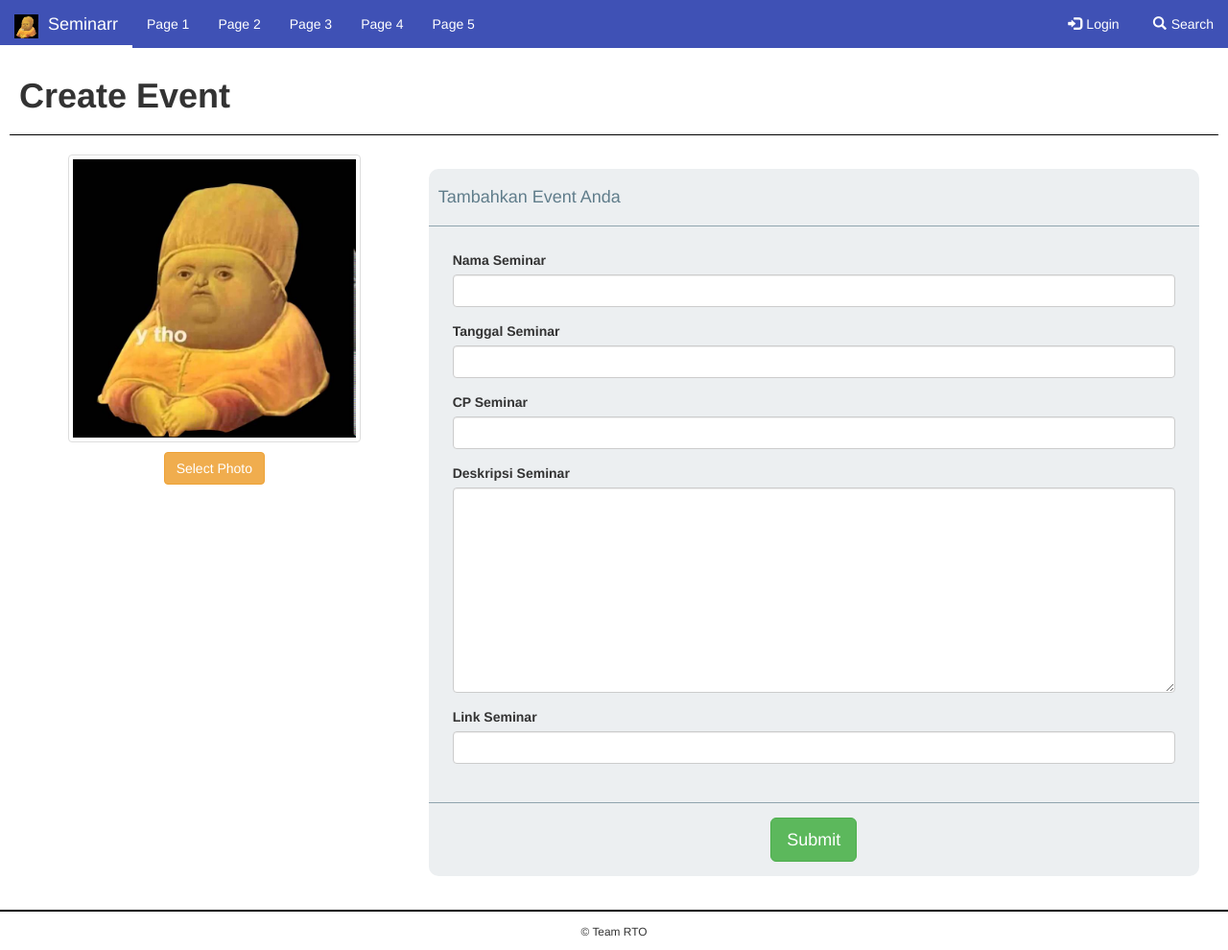
After one commit to ariebrian/Seminar, a CodeIgniter app: page /Seminarr/index.php/testview/create_event in a window 1280 px wide. The commit adds this page. Shown: the whole page at 96% size. Run offline with CodeIgniter, Linux system fonts and the light colour scheme; some libraries are stand-ins or nearby versions.

Commit message:
tambah view create_event dan deskripsi seminar

```diff
--- a/application/controllers/TestView.php
+++ b/application/controllers/TestView.php
@@ -26,6 +26,20 @@ class TestView extends CI_Controller
 		$this->load->view('profile');
 		$this->load->view('footer');
 	}
+
+	public function desk_sem()
+	{
+		$this->load->view('header');
+		$this->load->view('desc_sem');
+		$this->load->view('footer');
+	}
+
+	public function create_event()
+	{
+		$this->load->view('header');
+		$this->load->view('create_event');
+		$this->load->view('footer');
+	}
 }
 
  ?>
--- /dev/null
+++ b/application/views/create_event.php
@@ -0,0 +1,46 @@
+<div class="page-header">
+	<h1><strong>Create Event</strong></h1>
+</div>
+<div class="container-fluid">
+	<div class="col-md-4">
+		<center>
+			<img src="<?php echo base_url(); ?>img/y-tho.jpg" alt="" class="img img-responsive img-thumbnail img-upload">
+			<a href="#" class="btn btn-warning">Select Photo</a>
+		</center>
+	</div>
+	<div class="col-md-8">
+		<form action="#" class="sem-content">
+		<div class="sem-desc-head">
+			<h4>Tambahkan Event Anda</h4>
+		</div>
+		<div class="sem-desc-body">
+
+			<div class="form-group">
+				<label for="nama">Nama Seminar</label>
+				<input type="text" class="form-control" id="nama" name="nama">
+			</div>
+			<div class="form-group">
+				<label for="tanggal">Tanggal Seminar</label>
+				<input type="text" class="form-control" id="tanggal" name="tanggal">
+			</div>
+			<div class="form-group">
+				<label for="CP">CP Seminar</label>
+				<input type="text" class="form-control" id="CP" name="CP">
+			</div>
+			<div class="form-group">
+				<label for="desc">Deskripsi Seminar</label>
+				<textarea class="form-control" id="desc" name="desc" rows="10"></textarea>
+			</div>
+			<div class="form-group">
+				<label for="link">Link Seminar</label>
+				<input type="url" class="form-control" id="link" name="link">
+			</div>
+		</div>
+		<div class="sem-desc-foot">
+			<center>
+				<input type="submit" class="btn btn-lg btn-success">
+			</center>
+		</div>
+		</form>
+	</div>
+</div>
--- a/assets/css/user.css
+++ b/assets/css/user.css
@@ -43,7 +43,7 @@ nav.navbar {
 	background-color: #64B5F6;
 	color: white;
 	margin: 0 0 0 0;
-	padding: 98px 0 48px 0;
+	padding: 28px 0 48px 0;
 	top: 0;
 
 }
@@ -68,7 +68,7 @@ ul.nav li a.active {
 }
 
 img.img-list {
-	width: 25%;
+	/*width: 25%;*/
 }
 
 .tab-content {
@@ -80,8 +80,49 @@ img.img-list {
 }
 
 .page-header {
-	margin: 50px 10px 0 10px;
+	margin: 50px 10px 10px 10px;
 	border-bottom: 1px solid black;
 	padding: 10px 10px 10px 10px;
 	font-style: bold;
 }
+
+img.img-wrap {
+	/*float: left;*/
+	margin: 0 10px 5px 0;
+	max-height: 350px;
+}
+
+.title {
+	width: 100%;
+	text-align: center;
+	border-bottom: 1px solid black;
+	margin: 0 10px 10px 0;
+	padding: 0 0 10px 0;
+}
+
+.sem-content {
+	border-radius: 10px 10px 10px 10px;
+	background-color: #ECEFF1;
+	margin: 25px 0 25px 0;
+}
+
+.sem-desc-head {
+	border-bottom: 1px solid #90A4AE;
+	color: #607D8B;
+	padding: 10px 0 10px 10px;
+}
+
+.sem-desc-body {
+	padding: 25px;
+	border-bottom: 1px solid #90A4AE;
+}
+
+.sem-desc-foot {
+	padding: 15px;
+
+}
+
+.img-upload {
+	max-height: 300px;
+	min-height: 300px;
+}
```
Also changed, not shown: application/views/desc_sem.php (added, +53 -0 lines), application/views/profile.php (+4 -4 lines).
